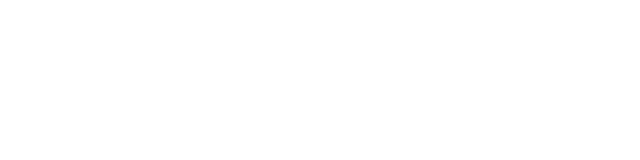
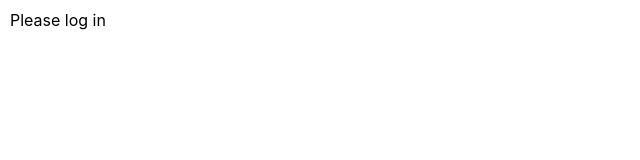
Before and after one commit to shalakashelly/book-repository, a React (Create React App) app: page /dashboard in a window 1280 px wide. Shown: the top 160 px of the page, without its empty margins (0-640 px from the left). Built offline with nearby package versions, Linux system fonts and the light colour scheme.

Commit message:
Fix - Added missing return to render 'Please log in'

```diff
--- a/src/pages/Dashboard/Dashboard.tsx
+++ b/src/pages/Dashboard/Dashboard.tsx
@@ -18,7 +18,7 @@
                 </div>
             );
         } else {
-            <p className="grid-title">Please log in</p>
+            return <p className="grid-title">Please log in</p>
         }
     }
 
```
